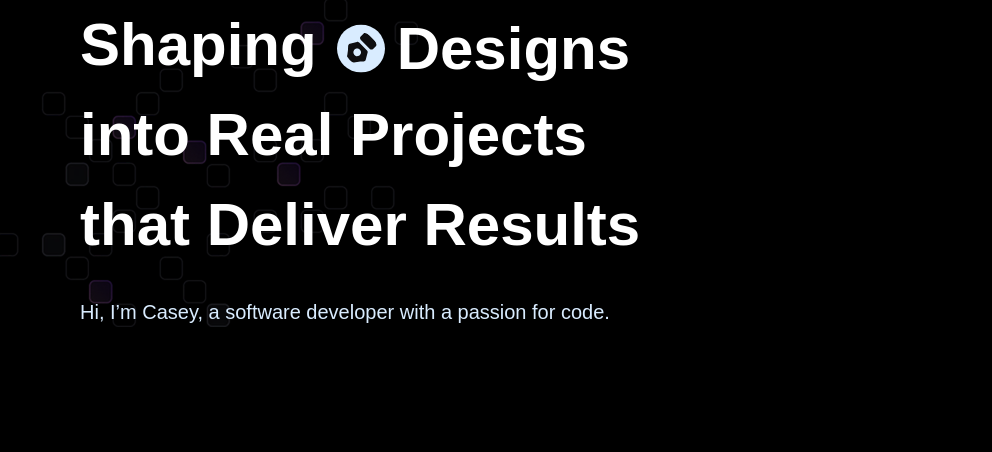
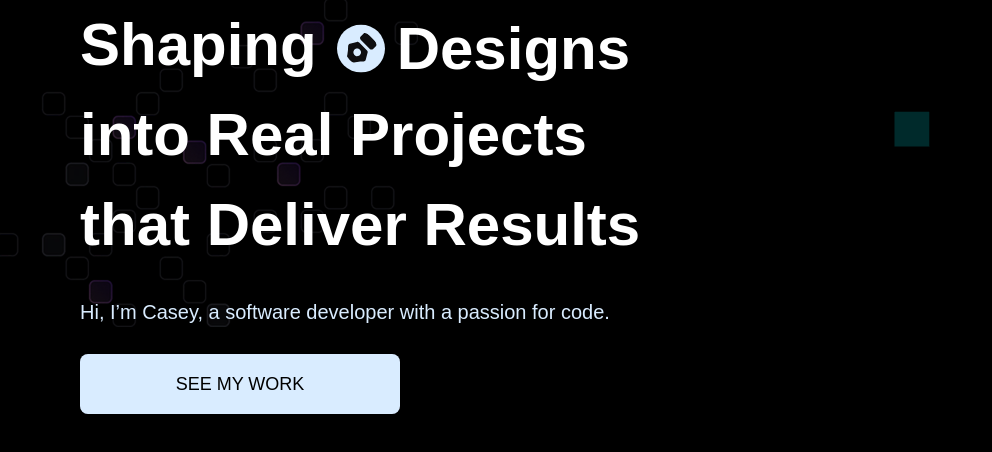
Before and after one commit to LordCartel007/3d-porfolio, a React (Vite) app: page / in a window 1280 px wide. Shown: the top 452 px of the page, without its empty margins (0-992 px from the left). Built offline with nearby package versions, Linux system fonts and the light colour scheme; a web font is replaced by a local one.

Commit message:
added 3d section in hero.js

```diff
--- a/src/components/Button.jsx
+++ b/src/components/Button.jsx
@@ -1,7 +1,17 @@
-const Button = () => {
+//destructuring the props we passed to the hero section
+const Button = ({ text, className, id }) => {
   return (
     //call to action button
-    <a className="cta-wrapper"></a>
+    //if className exist render it if not render empty string
+    <a className={`${className ?? ""} cta-wrapper`}>
+      <div className="cta-button group">
+        <div className="bg-circle" />
+        <p className="text">{text}</p>
+        <div className="arrow-wrapper">
+          <img src="/images/arrow-down.svg" alt="arrow" />
+        </div>
+      </div>
+    </a>
   );
 };
 
--- /dev/null
+++ b/src/components/HeroModels/HeroExperience.jsx
@@ -0,0 +1,22 @@
+import React from "react";
+import { Canvas } from "@react-three/fiber";
+import { OrbitControls } from "@react-three/drei";
+
+const HeroExperience = () => {
+  // using canvas to create a cool animation
+  return (
+    <Canvas camera={{ position: [0, 0, 15], fov: 45 }}>
+      {/* the light in 3d */}
+      <ambientLight intensity={0.2} color="#1a1a40" />
+      <directionalLight position={[5, 5, 5]} intensity={1} />
+      {/*allows us to control object */}
+      <OrbitControls />
+      <mesh>
+        <boxGeometry args={[1, 1, 1]} />
+        <meshStandardMaterial color="teal" />
+      </mesh>
+    </Canvas>
+  );
+};
+
+export default HeroExperience;
--- a/src/sections/Hero.jsx
+++ b/src/sections/Hero.jsx
@@ -1,7 +1,7 @@
 import React from "react";
 import { words } from "../constants/index.js";
 import Button from "../components/Button.jsx";
-
+import HeroExperience from "../components/HeroModels/HeroExperience.jsx";
 const Hero = () => {
   return (
     <section
@@ -51,10 +51,19 @@
             <p className="text-white-50 md:text-xl relative z-10 pointer-events-none">
               Hi, I’m Casey, a software developer with a passion for code.
             </p>
-            <Button />
+            <Button
+              className="md:w-80 md:h-16 w-60 h-12"
+              id="button"
+              text="See My Work"
+            />
           </div>
         </header>
         {/* Right: 3d model*/}
+        <figure>
+          <div className="hero-3d-layout">
+            <HeroExperience />
+          </div>
+        </figure>
       </div>
     </section>
   );
```
Also changed, not shown: package.json (+14 -11 lines), 1 other file (tests, documents, lock files or other folders).
